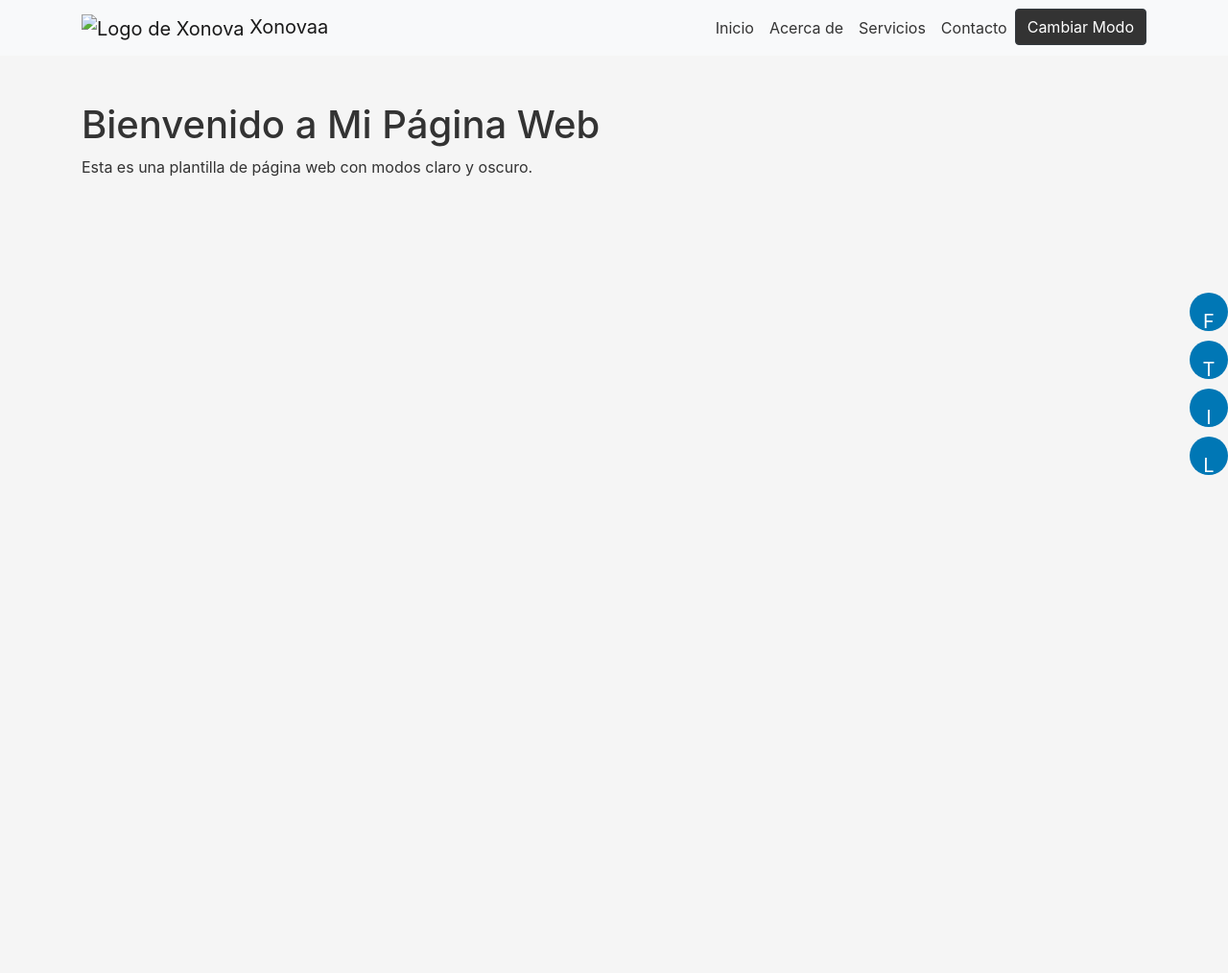
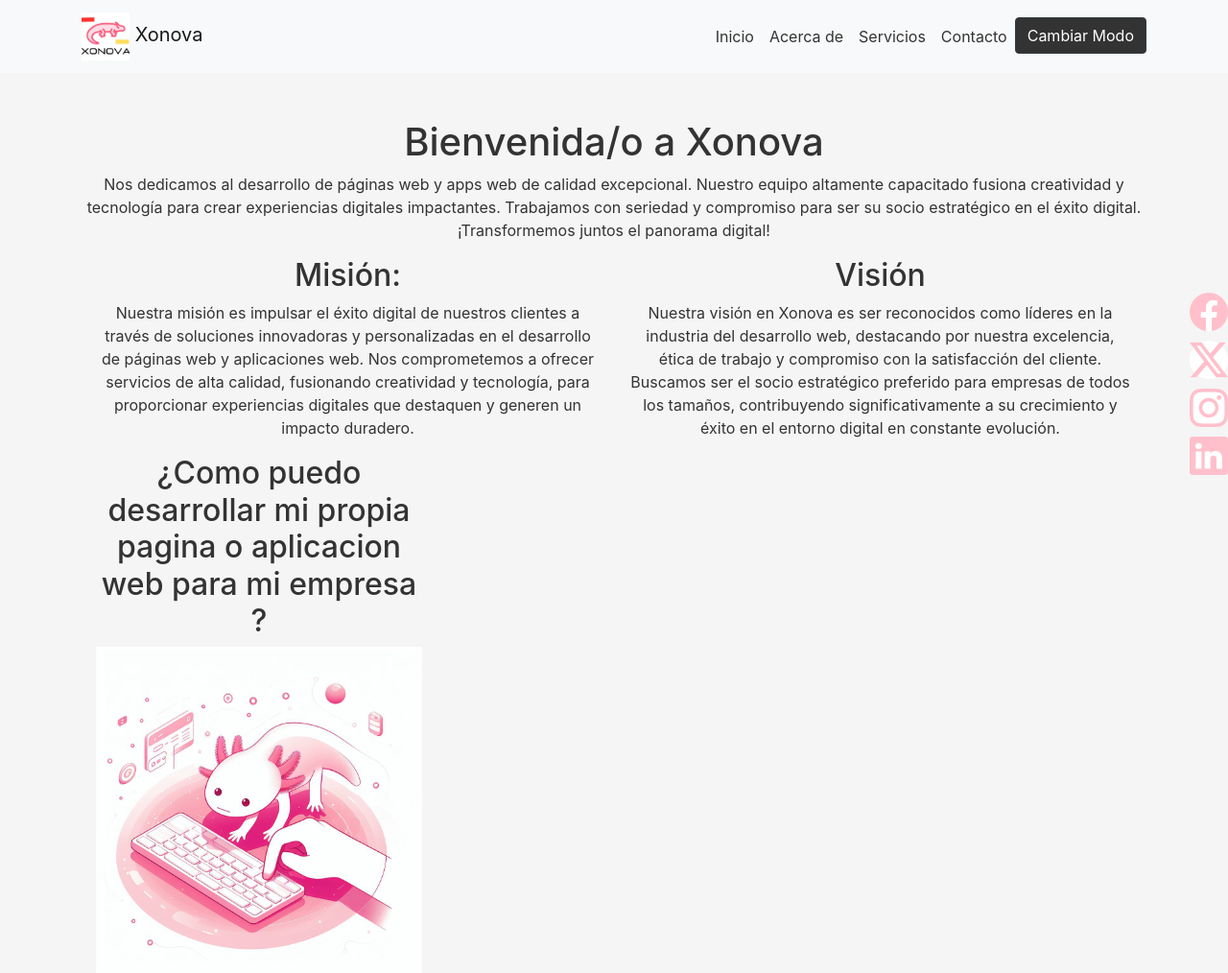
Before and after one commit to Xonovacorp/Xonova.github.io, a plain HTML site: page index.html in a window 1280 px wide. Shown: the whole page at 96% size. Before the commit the page ends 800 px from the top, so only its background shows below. Drawn offline with nearby package versions, Linux system fonts and the light colour scheme.

Commit message:
pre-diseño

```diff
--- a/estilos-claro.css
+++ b/estilos-claro.css
@@ -36,19 +36,20 @@ body {
 .social-buttons a {
   display: block;
   margin: 10px 0;
-    padding: 10px;
-    background-color: #0077B5; /* Cambia el color de fondo según tu preferencia */
-    color: #fff; /* Color de texto */
+  padding: 0px;
+  background-color: #fff; /* Cambia el color de fondo según tu preferencia */
+  color: #ffc0cb; /* Color de texto */
   border-radius: 50%;
-    font-size: 20px;
+  font-size: 40px;
   text-align: center;
   width: 40px;
   height: 40px;
-    line-height: 40px;
+  line-height: 15px;
   text-decoration: none;
   transition: background-color 0.3s ease;
 }
 
 .social-buttons a:hover {
-    background-color: #00548f; /* Cambia el color de fondo en el hover */
+  color: #fff;
+  background-color: #ffc0cb; /* Cambia el color de fondo en el hover */
 }
--- a/estilos-oscuro.css
+++ b/estilos-oscuro.css
@@ -19,3 +19,32 @@ body {
 }
 
 /* Estilos adicionales para elementos específicos en el modo oscuro */
+/* Estilos para los botones flotantes */
+.social-buttons {
+  position: fixed;
+  top: 50%;
+  right: 0;
+  transform: translateY(-50%);
+  z-index: 1000;
+}
+
+.social-buttons a {
+  display: block;
+  margin: 10px 0;
+  padding: 0px;
+  background-color: ; /* Cambia el color de fondo según tu preferencia */
+  color: #ffc0cb; /* Color de texto */
+  border-radius: 50%;
+  font-size: 40px;
+  text-align: center;
+  width: 40px;
+  height: 40px;
+  line-height: 15px;
+  text-decoration: none;
+  transition: background-color 0.3s ease;
+}
+
+.social-buttons a:hover {
+  color: #000000;
+  background-color: #ffc0cb; /* Cambia el color de fondo en el hover */
+}
--- a/index.html
+++ b/index.html
@@ -1,27 +1,45 @@
 <!DOCTYPE html>
 <html lang="es">
-
   <head>
-    <meta charset="UTF-8">
-    <meta name="viewport" content="width=device-width, initial-scale=1.0">
+    <meta charset="UTF-8" />
+    <meta name="viewport" content="width=device-width, initial-scale=1.0" />
     <title>Mi Página Web</title>
 
     <!-- Bootstrap CSS -->
-    <link href="https://cdn.jsdelivr.net/npm/bootstrap@4.5.2/dist/css/bootstrap.min.css" rel="stylesheet">
+    <link
+      href="https://cdn.jsdelivr.net/npm/bootstrap@4.5.2/dist/css/bootstrap.min.css"
+      rel="stylesheet"
+    />
+    <link
+      rel="stylesheet"
+      href="https://cdn.jsdelivr.net/npm/bootstrap-icons@1.11.2/font/bootstrap-icons.min.css"
+    />
 
     <!-- CSS personalizado para el modo claro y oscuro -->
-    <link id="theme" href="estilos-claro.css" rel="stylesheet">
-
+    <link id="theme" href="estilos-claro.css" rel="stylesheet" />
   </head>
 
   <body>
     <nav class="navbar navbar-expand-lg navbar-light bg-light">
       <div class="container">
-
         <a class="navbar-brand" href="#">
-                <img src="logo.png" alt="Logo de Xonova" width="50" height="50"> Xonovaa
+          <img
+            src="Images/logoXonova.jpg"
+            alt="Logo de Xonova"
+            width="50"
+            height="50"
+          />
+          Xonova
         </a>
-            <button class="navbar-toggler" type="button" data-toggle="collapse" data-target="#navbarNav" aria-controls="navbarNav" aria-expanded="false" aria-label="Toggle navigation">
+        <button
+          class="navbar-toggler"
+          type="button"
+          data-toggle="collapse"
+          data-target="#navbarNav"
+          aria-controls="navbarNav"
+          aria-expanded="false"
+          aria-label="Toggle navigation"
+        >
           <span class="navbar-toggler-icon"></span>
         </button>
         <div class="collapse navbar-collapse" id="navbarNav">
@@ -39,22 +57,77 @@
               <a class="nav-link" href="#">Contacto</a>
             </li>
             <li class="nav-item">
-                        <button class="btn btn-dark" id="toggle-theme">Cambiar Modo</button>
+              <button class="btn btn-dark" id="toggle-theme">
+                Cambiar Modo
+              </button>
             </li>
           </ul>
         </div>
       </div>
     </nav>
     <div class="social-buttons">
-        <a href="#" target="_blank" title="Facebook">F</a>
-        <a href="#" target="_blank" title="Twitter">T</a>
-        <a href="#" target="_blank" title="Instagram">I</a>
-        <a href="#" target="_blank" title="LinkedIn">L</a>
+      <a href="#" target="_blank" title="Facebook">
+        <i class="bi bi-facebook"></i>
+      </a>
+      <a href="#" target="_blank" title="Twitter">
+        <i class="bi bi-twitter-x"></i>
+      </a>
+      <a href="#" target="_blank" title="Instagram">
+        <i class="bi bi-instagram"></i>
+      </a>
+      <a href="#" target="_blank" title="LinkedIn">
+        <i class="bi bi-linkedin"></i>
+      </a>
     </div>
 
     <div class="container mt-5">
-        <h1>Bienvenido a Mi Página Web</h1>
-        <p>Esta es una plantilla de página web con modos claro y oscuro.</p>
+      <div class="text-center">
+        <h1>Bienvenida/o a Xonova</h1>
+
+        <p>
+          Nos dedicamos al desarrollo de páginas web y apps web de calidad
+          excepcional. Nuestro equipo altamente capacitado fusiona creatividad y
+          tecnología para crear experiencias digitales impactantes. Trabajamos
+          con seriedad y compromiso para ser su socio estratégico en el éxito
+          digital. ¡Transformemos juntos el panorama digital!
+        </p>
+        <div class="d-flex">
+          <div class="col-6">
+            <h2>Misión:</h2>
+            <p>
+              Nuestra misión es impulsar el éxito digital de nuestros clientes a
+              través de soluciones innovadoras y personalizadas en el desarrollo
+              de páginas web y aplicaciones web. Nos comprometemos a ofrecer
+              servicios de alta calidad, fusionando creatividad y tecnología,
+              para proporcionar experiencias digitales que destaquen y generen
+              un impacto duradero.
+            </p>
+          </div>
+          <div class="col-6">
+            <h2>Visión</h2>
+            <p>
+              Nuestra visión en Xonova es ser reconocidos como líderes en la
+              industria del desarrollo web, destacando por nuestra excelencia,
+              ética de trabajo y compromiso con la satisfacción del cliente.
+              Buscamos ser el socio estratégico preferido para empresas de todos
+              los tamaños, contribuyendo significativamente a su crecimiento y
+              éxito en el entorno digital en constante evolución.
+            </p>
+          </div>
+        </div>
+
+        <div class="col-4">
+          <h2>
+            ¿Como puedo desarrollar mi propia pagina o aplicacion web para mi
+            empresa ?
+          </h2>
+          <img
+            src="Images/ajolote confundido.jpeg"
+            alt="ajolote confundido delante de una pagina"
+            class="img-fluid"
+          />
+        </div>
+      </div>
     </div>
 
     <!-- jQuery y Bootstrap JS -->
@@ -64,15 +137,22 @@
 
     <!-- Script para cambiar el modo -->
     <script>
-        document.getElementById('toggle-theme').addEventListener('click', function() {
-            var currentTheme = document.getElementById('theme').getAttribute('href');
-            if (currentTheme === 'estilos-claro.css') {
-                document.getElementById('theme').setAttribute('href', 'estilos-oscuro.css');
+      document
+        .getElementById("toggle-theme")
+        .addEventListener("click", function () {
+          var currentTheme = document
+            .getElementById("theme")
+            .getAttribute("href");
+          if (currentTheme === "estilos-claro.css") {
+            document
+              .getElementById("theme")
+              .setAttribute("href", "estilos-oscuro.css");
           } else {
-                document.getElementById('theme').setAttribute('href', 'estilos-claro.css');
+            document
+              .getElementById("theme")
+              .setAttribute("href", "estilos-claro.css");
           }
         });
     </script>
   </body>
-
 </html>
```
Also changed, not shown: Images/ajolote confundido.jpeg (added), Images/logoXonova.jpg (added). Lines whose indentation alone changed are shown as unchanged.
